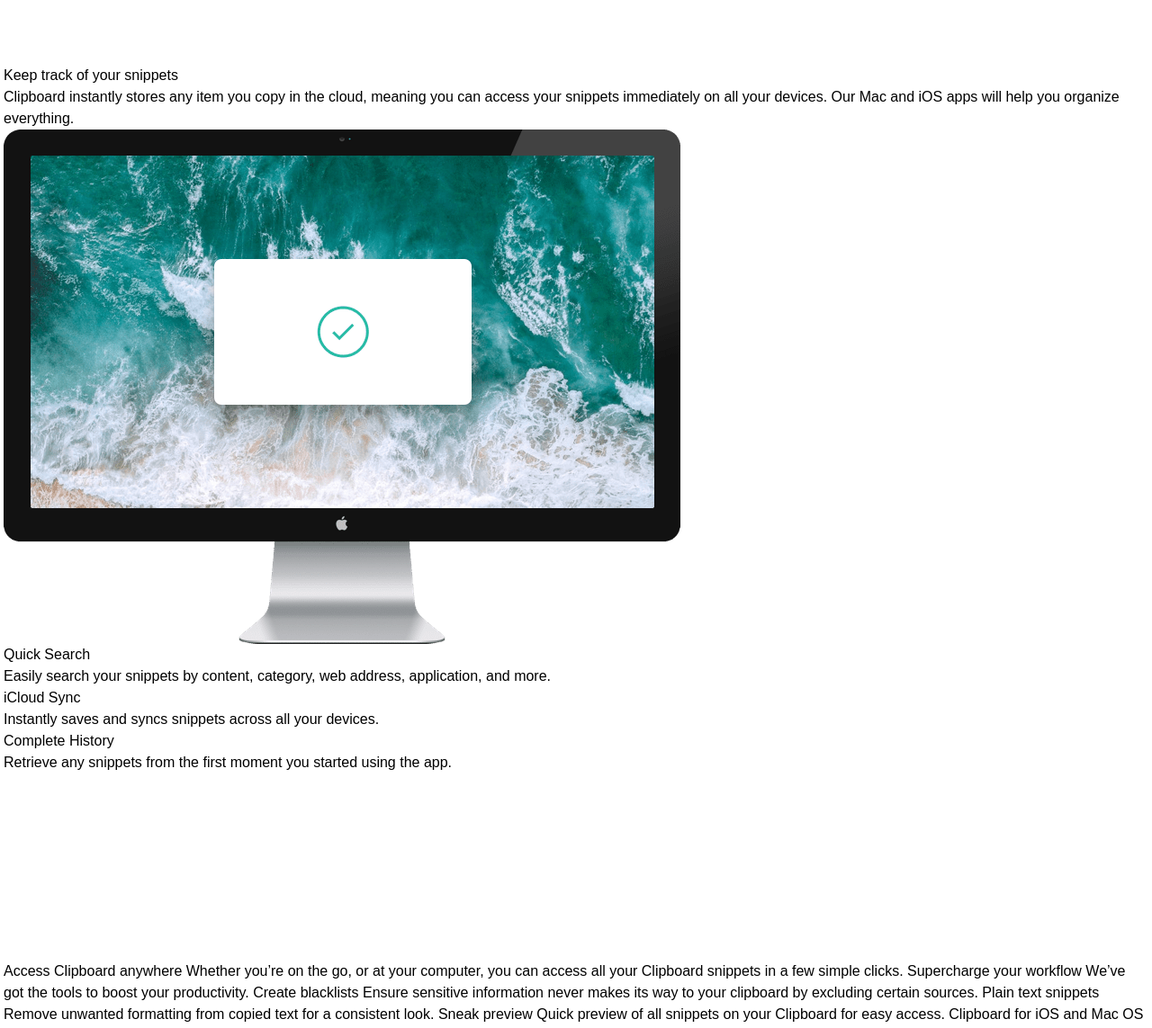
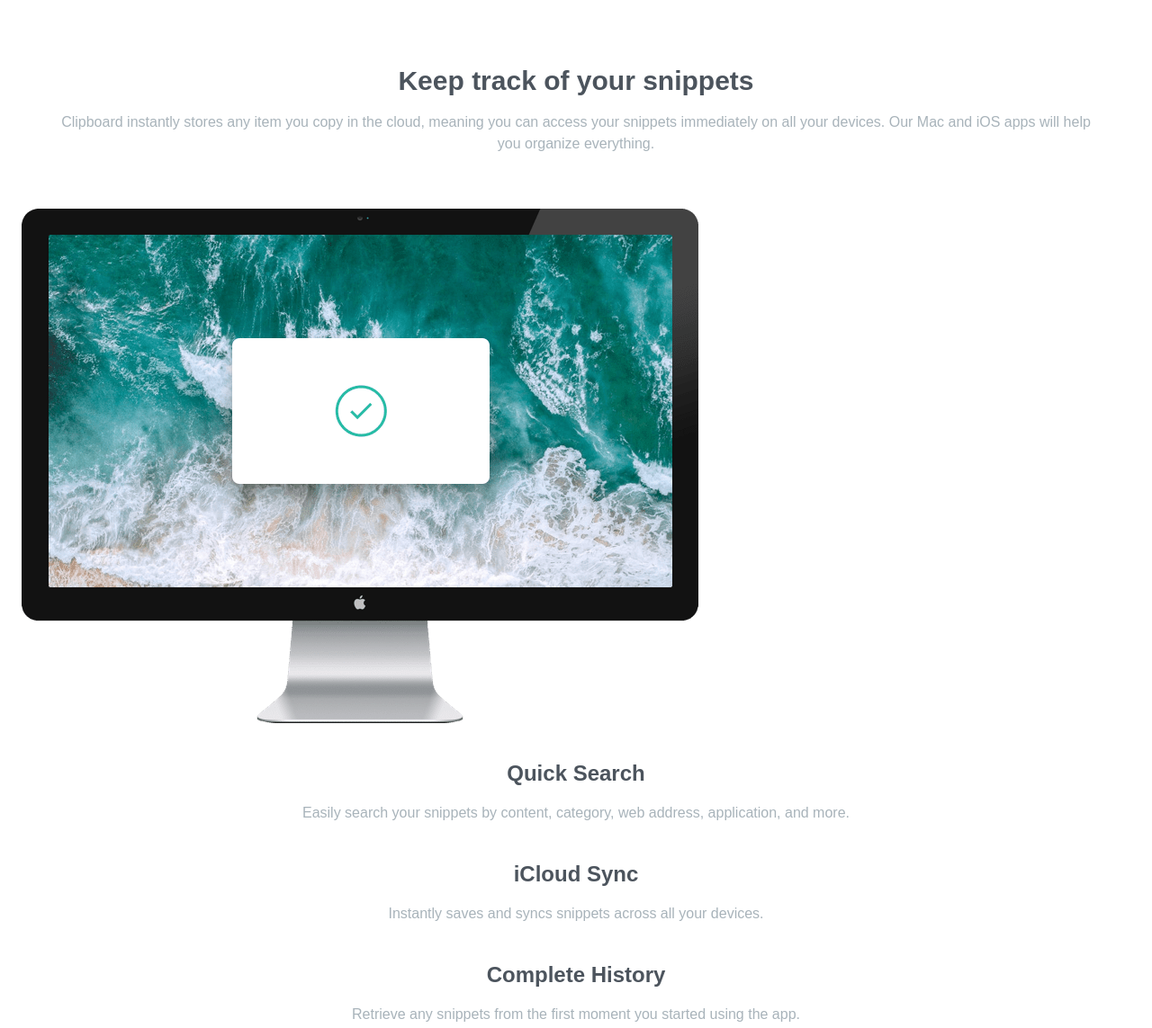
Before and after one commit to Franco-Cipolla/clipboard-landing-franco, a website: page index.html in a window 1280 px wide. Shown: the part 800-1943 px from the top of the page at 90% size. Drawn offline with Linux system fonts and the light colour scheme; a web font is replaced by a local one.

Commit message:
second section

```diff
--- a/index.html
+++ b/index.html
@@ -46,30 +46,48 @@
           </button>
         </div>
       </section>
-      <section class="max-w-full max-h-full flex flex-col mb-52">
-        <h1>Keep track of your snippets</h1>
-        <p>
+      <section
+        class="max-w-full max-h-full flex flex-col mb-52 text-center px-5"
+      >
+        <h1 class="text-3xl font-semibold text-dark-grayish-blue px-7 mb-4">
+          Keep track of your snippets
+        </h1>
+        <p class="text-grayish-blue/90 mb-15 px-9">
           Clipboard instantly stores any item you copy in the cloud, meaning you
           can access your snippets immediately on all your devices. Our Mac and
           iOS apps will help you organize everything.
         </p>
         <div>
           <img src="images/image-computer.png" alt="Computer" />
-          <div>
+          <div class="mt-10 flex flex-col gap-10">
             <div>
-              <h2>Quick Search</h2>
-              <p>
+              <h2
+                class="text-2xl font-semibold text-dark-grayish-blue px-7 mb-4"
+              >
+                Quick Search
+              </h2>
+              <p class="text-grayish-blue/90 px-15">
                 Easily search your snippets by content, category, web address,
                 application, and more.
               </p>
             </div>
             <div>
-              <h2>iCloud Sync</h2>
-              <p>Instantly saves and syncs snippets across all your devices.</p>
+              <h2
+                class="text-2xl font-semibold text-dark-grayish-blue px-7 mb-4"
+              >
+                iCloud Sync
+              </h2>
+              <p class="text-grayish-blue/90 px-15">
+                Instantly saves and syncs snippets across all your devices.
+              </p>
             </div>
             <div>
-              <h2>Complete History</h2>
-              <p>
+              <h2
+                class="text-2xl font-semibold text-dark-grayish-blue px-7 mb-4"
+              >
+                Complete History
+              </h2>
+              <p class="text-grayish-blue/90 px-15">
                 Retrieve any snippets from the first moment you started using
                 the app.
               </p>
```
Also changed, not shown: src/output.css.
